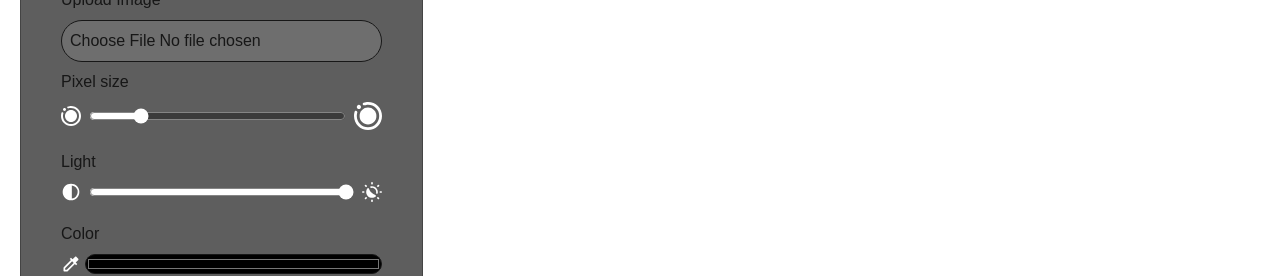
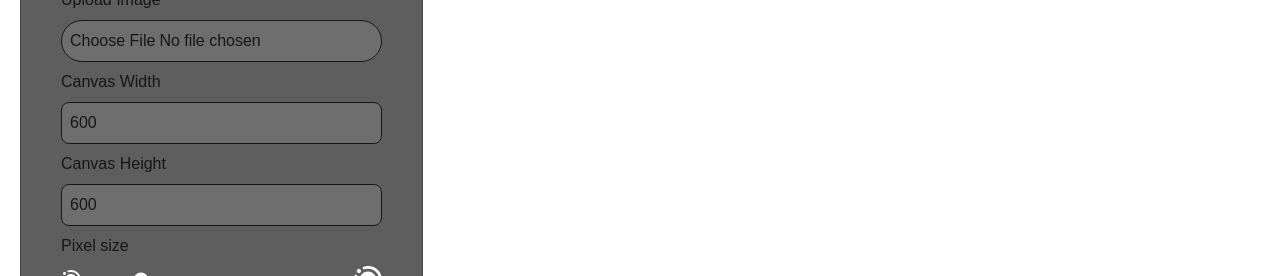
Before and after one commit to wlaith/image-to-bitmap, a Next.js app: page / in a window 1280 px wide. Shown: the part 123-399 px from the top of the page. Built offline with nearby package versions, Linux system fonts and the light colour scheme.

Commit message:
feat: add canvas dimension controls to Gui component

```diff
--- a/components/Gui.tsx
+++ b/components/Gui.tsx
@@ -14,6 +14,12 @@ interface GuiProps {
   background: string;
   setBackground: (background: string) => void;
 
+  canvasWidth: number;
+  setCanvasWidth: (width: number) => void;
+
+  canvasHeight: number;
+  setCanvasHeight: (height: number) => void;
+
   image: string | null;
   setImage: (image: string | null) => void;
 
@@ -29,6 +35,10 @@ const Gui: React.FC<GuiProps> = ({
   setColor,
   background,
   setBackground,
+  canvasWidth,
+  setCanvasWidth,
+  canvasHeight,
+  setCanvasHeight,
   image,
   setImage,
   onDownload,
@@ -67,19 +77,16 @@ const Gui: React.FC<GuiProps> = ({
   }, []);
 
   const handleMouseDown = (e: React.MouseEvent<HTMLDivElement>) => {
-    // Only start dragging if clicking the handle area
     if (e.currentTarget.classList.contains("drag-handle")) {
       setIsDragging(true);
       dragStartPos.current = {
         x: e.clientX - position.x,
         y: e.clientY - position.y,
       };
-      // Prevent text selection while dragging
       e.preventDefault();
     }
   };
 
-  // Add global mouse up and move handlers
   useEffect(() => {
     const handleGlobalMouseUp = () => {
       setIsDragging(false);
@@ -155,6 +162,25 @@ const Gui: React.FC<GuiProps> = ({
             type="file"
             accept="image/*"
             onChange={handleImageUpload}
+          />
+        </div>
+
+        {/* Canvas Dimensions */}
+        <div className="flex flex-col gap-2">
+          <label>Canvas Width</label>
+          <input
+            type="number"
+            value={canvasWidth}
+            onChange={(e) => setCanvasWidth(Math.max(1, parseInt(e.target.value) || 0))}
+            className="border p-2 rounded-lg bg-white/10"
+          />
+
+          <label>Canvas Height</label>
+          <input
+            type="number"
+            value={canvasHeight}
+            onChange={(e) => setCanvasHeight(Math.max(1, parseInt(e.target.value) || 0))}
+            className="border p-2 rounded-lg bg-white/10"
           />
         </div>
 
```
